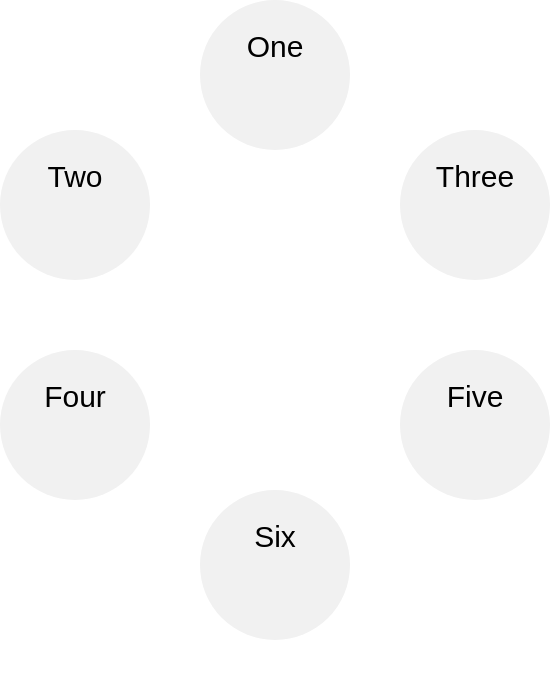
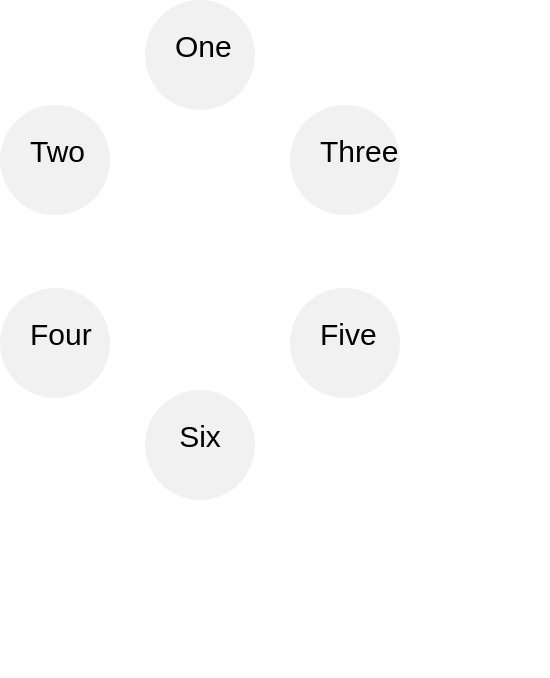
Before and after one commit to Dayne-Game/TestFolder, a plain HTML site: page test.html in a window 390 px wide. Shown: the whole page, 550 px wide, since content can reach past the window. Drawn offline with Linux system fonts and the light colour scheme.

Commit message:
Aded new styling

```diff
--- a/test.css
+++ b/test.css
@@ -51,10 +51,22 @@ a {
   margin-bottom: -50px;
 }
 
-.wrapper-two {
+.wrapper-two.first {
   margin-bottom: 50px;
 }
 
-.wrapper-one.last {
-  margin-top: -80px;
+.wrapper-two.second {
+  margin-bottom: -30px;
 }
+
+@media only screen and (max-width: 700px) {
+  .grid-container {
+    width: 400px;
+    height: 500px;
+  }
+
+  .circle {
+    height: 110px;
+    width: 110px;
+  }
+}
--- a/test.html
+++ b/test.html
@@ -12,12 +12,12 @@
     <div class="wrapper-one first">
       <div class="circle circle-one">One</div>
     </div>
-    <div class="wrapper-two">
+    <div class="wrapper-two first">
       <div class="circle circle-two">Two</div>
       <div class="circle circle-three">Three</div>
     </div>
 
-    <div class="wrapper-two">
+    <div class="wrapper-two second">
       <div class="circle circle-four">Four</div>
       <div class="circle circle-five">Five</div>
     </div>
```
